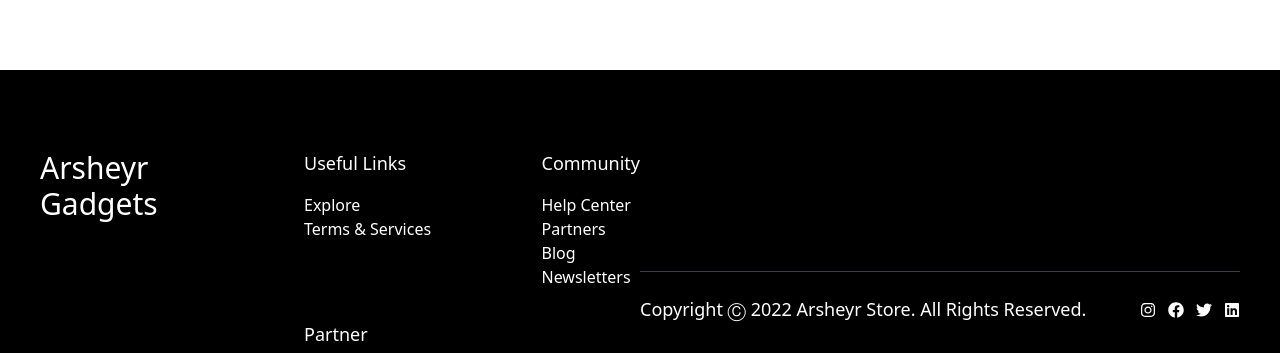
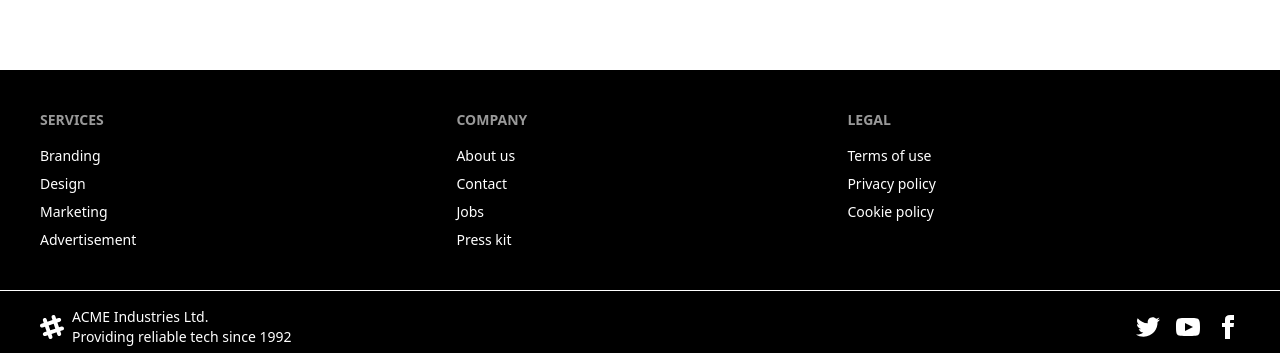
Before and after one commit to Barsheyr/Arsheyr-Mega-Tech, a React (Vite) app: page / in a window 1280 px wide. Shown: the part 2444-2797 px from the top of the page. Built offline with nearby package versions, Linux system fonts and the light colour scheme; no server answers; a web font is replaced by a local one.

Commit message:
new push

```diff
--- a/package.json
+++ b/package.json
@@ -26,7 +26,7 @@
     "@types/react-dom": "^18.2.7",
     "@vitejs/plugin-react": "^4.0.3",
     "autoprefixer": "^10.4.16",
-    "daisyui": "^4.5.0",
+    "daisyui": "^4.10.2",
     "eslint": "^8.45.0",
     "eslint-plugin-react": "^7.32.2",
     "eslint-plugin-react-hooks": "^4.6.0",
--- a/src/components/FeaturedProducts.jsx
+++ b/src/components/FeaturedProducts.jsx
@@ -19,7 +19,7 @@
     return <Error />;
   }
   return (
-    <div className="section max-w-7xl mx-auto flex flex-col items-center space-y-5 mt-20 ">
+    <div className="section max-w-7xl mx-auto flex flex-col items-center space-y-5">
       <div className="title text-center lg:text-5xl text-3xl font-bold">
         <h2 className="mb-20">Featured Products</h2>
         <div className="underline"></div>
--- a/src/components/Footer.jsx
+++ b/src/components/Footer.jsx
@@ -1,78 +1,87 @@
 import React from "react";
-import { footerLinks } from "../utils/constants";
-import { FaFacebook, FaTwitter, FaInstagram, FaLinkedin } from "react-icons/fa";
-
-export const socialMedia = [
-  {
-    id: "social-media-1",
-    icon: <FaInstagram />,
-    link: "https://www.instagram.com/",
-  },
-  {
-    id: "social-media-2",
-    icon: <FaFacebook />,
-    link: "https://www.facebook.com/",
-  },
-  {
-    id: "social-media-3",
-    icon: <FaTwitter />,
-    link: "https://www.twitter.com/",
-  },
-  {
-    id: "social-media-4",
-    icon: <FaLinkedin />,
-    link: "https://www.linkedin.com/",
-  },
-];
 
 const Footer = () => {
   return (
-    <main className="bg-black text-white">
-      <section className="max-w-7xl mx-auto px-10 flex justify-center items-center sm:py-16 py-6">
-        <div className="flex justify-center items-start md:flex-row flex-col mb-8 w-full">
-          <div className="flex-[1] flex flex-col justify-start mr-10">
-            <p className="font-normal lg:text-3xl text-xl  mt-4">
-              Arsheyr Gadgets
-            </p>
+    <div>
+      <footer className="footer p-10 bg-black text-white">
+        <nav>
+          <h6 className="footer-title">Services</h6>
+          <a className="link link-hover">Branding</a>
+          <a className="link link-hover">Design</a>
+          <a className="link link-hover">Marketing</a>
+          <a className="link link-hover">Advertisement</a>
+        </nav>
+        <nav>
+          <h6 className="footer-title">Company</h6>
+          <a className="link link-hover">About us</a>
+          <a className="link link-hover">Contact</a>
+          <a className="link link-hover">Jobs</a>
+          <a className="link link-hover">Press kit</a>
+        </nav>
+        <nav>
+          <h6 className="footer-title">Legal</h6>
+          <a className="link link-hover">Terms of use</a>
+          <a className="link link-hover">Privacy policy</a>
+          <a className="link link-hover">Cookie policy</a>
+        </nav>
+      </footer>
+      <footer className="footer px-10 py-4 border-t bg-black text-white border-base-300">
+        <aside className="items-center grid-flow-col">
+          <svg
+            width="24"
+            height="24"
+            viewBox="0 0 24 24"
+            xmlns="http://www.w3.org/2000/svg"
+            fillRule="evenodd"
+            clipRule="evenodd"
+            className="fill-current"
+          >
+            <path d="M22.672 15.226l-2.432.811.841 2.515c.33 1.019-.209 2.127-1.23 2.456-1.15.325-2.148-.321-2.463-1.226l-.84-2.518-5.013 1.677.84 2.517c.391 1.203-.434 2.542-1.831 2.542-.88 0-1.601-.564-1.86-1.314l-.842-2.516-2.431.809c-1.135.328-2.145-.317-2.463-1.229-.329-1.018.211-2.127 1.231-2.456l2.432-.809-1.621-4.823-2.432.808c-1.355.384-2.558-.59-2.558-1.839 0-.817.509-1.582 1.327-1.846l2.433-.809-.842-2.515c-.33-1.02.211-2.129 1.232-2.458 1.02-.329 2.13.209 2.461 1.229l.842 2.515 5.011-1.677-.839-2.517c-.403-1.238.484-2.553 1.843-2.553.819 0 1.585.509 1.85 1.326l.841 2.517 2.431-.81c1.02-.33 2.131.211 2.461 1.229.332 1.018-.21 2.126-1.23 2.456l-2.433.809 1.622 4.823 2.433-.809c1.242-.401 2.557.484 2.557 1.838 0 .819-.51 1.583-1.328 1.847m-8.992-6.428l-5.01 1.675 1.619 4.828 5.011-1.674-1.62-4.829z"></path>
+          </svg>
+          <p>
+            ACME Industries Ltd. <br />
+            Providing reliable tech since 1992
+          </p>
+        </aside>
+        <nav className="md:place-self-center md:justify-self-end">
+          <div className="grid grid-flow-col gap-4">
+            <a>
+              <svg
+                xmlns="http://www.w3.org/2000/svg"
+                width="24"
+                height="24"
+                viewBox="0 0 24 24"
+                className="fill-current"
+              >
+                <path d="M24 4.557c-.883.392-1.832.656-2.828.775 1.017-.609 1.798-1.574 2.165-2.724-.951.564-2.005.974-3.127 1.195-.897-.957-2.178-1.555-3.594-1.555-3.179 0-5.515 2.966-4.797 6.045-4.091-.205-7.719-2.165-10.148-5.144-1.29 2.213-.669 5.108 1.523 6.574-.806-.026-1.566-.247-2.229-.616-.054 2.281 1.581 4.415 3.949 4.89-.693.188-1.452.232-2.224.084.626 1.956 2.444 3.379 4.6 3.419-2.07 1.623-4.678 2.348-7.29 2.04 2.179 1.397 4.768 2.212 7.548 2.212 9.142 0 14.307-7.721 13.995-14.646.962-.695 1.797-1.562 2.457-2.549z"></path>
+              </svg>
+            </a>
+            <a>
+              <svg
+                xmlns="http://www.w3.org/2000/svg"
+                width="24"
+                height="24"
+                viewBox="0 0 24 24"
+                className="fill-current"
+              >
+                <path d="M19.615 3.184c-3.604-.246-11.631-.245-15.23 0-3.897.266-4.356 2.62-4.385 8.816.029 6.185.484 8.549 4.385 8.816 3.6.245 11.626.246 15.23 0 3.897-.266 4.356-2.62 4.385-8.816-.029-6.185-.484-8.549-4.385-8.816zm-10.615 12.816v-8l8 3.993-8 4.007z"></path>
+              </svg>
+            </a>
+            <a>
+              <svg
+                xmlns="http://www.w3.org/2000/svg"
+                width="24"
+                height="24"
+                viewBox="0 0 24 24"
+                className="fill-current"
+              >
+                <path d="M9 8h-3v4h3v12h5v-12h3.642l.358-4h-4v-1.667c0-.955.192-1.333 1.115-1.333h2.885v-5h-3.808c-3.596 0-5.192 1.583-5.192 4.615v3.385z"></path>
+              </svg>
+            </a>
           </div>
-
-          <div className="flex-[1.5] w-full flex flex-row justify-between flex-wrap md:mt-0 mt-10">
-            {footerLinks.map((footerlink) => (
-              <div key={footerlink.title} className={`flex flex-col my-4`}>
-                <h4 className="font-poppins font-medium text-[18px] leading-[27px] text-white">
-                  {footerlink.title}
-                </h4>
-
-                <ul className="list-none mt-4">
-                  {footerlink.links.map((link, index) => (
-                    <li
-                      key={link.name}
-                      // className={`font-poppins font-normal text-[16px] leading-[24px] text-dimWhite hover:text-secondary cursor-pointer ${
-                      //   index !== footerlink.links.length - 1 ? "mb-4" : "mb-0"
-                      // }`}
-                    >
-                      {link.name}
-                    </li>
-                  ))}
-                </ul>
-              </div>
-            ))}
-          </div>
-        </div>
-
-        <div className="w-full flex justify-between items-center md:flex-row flex-col pt-6 border-t-[1px] border-t-[#3F3E45]">
-          <p className="font-poppins font-normal text-center text-[18px] leading-[27px] text-white">
-            Copyright Ⓒ 2022 Arsheyr Store. All Rights Reserved.
-          </p>
-
-          <div className="flex flex-row gap-3 md:mt-0 mt-6">
-            {socialMedia.map((social, index) => (
-              <div>{social.icon}</div>
-            ))}
-          </div>
-        </div>
-      </section>
-    </main>
+        </nav>
+      </footer>
+    </div>
   );
 };
 
--- a/src/components/Hero.jsx
+++ b/src/components/Hero.jsx
@@ -5,8 +5,8 @@
 
 const Hero = () => {
   return (
-    <div className="max-w-6xl mx-auto px-5 py-20 gap-14 grid lg:first:grid-cols-2">
-      <div className=" text-black mt-32">
+    <div className="max-w-6xl mx-auto px-5 py-20 gap-12 grid lg:first:grid-cols-2 items-center">
+      <div className=" text-black mt-14 items-center">
         <h1 className="lg:text-5xl text-4xl font-bold">
           Gateway to Innovation!
         </h1>
@@ -18,7 +18,7 @@
 
         <Link
           to="/productpage"
-          className="bg-blue-400 hover:bg-black hover:text-white py-2 px-5 text-black  text-sm rounded-md"
+          className="bg-blue-400 hover:bg-black hover:text-white py-3 px-5 text-black  text-sm rounded-md"
         >
           Shop now
         </Link>
@@ -26,12 +26,7 @@
 
       {/* image */}
       <div className="h-[55vh] mt-20">
-        <img src={herobcg} alt="" className="h-[50vh] rounded-md absolute" />
-        {/* <img
-          src={bcg2}
-          alt=""
-          className="rounded-md h-[20vh] relative top-[70%]"
-        /> */}
+        <img src={herobcg} alt="" className="" />
       </div>
     </div>
   );
```
Also changed, not shown: 1 other file (tests, documents, lock files or other folders).
